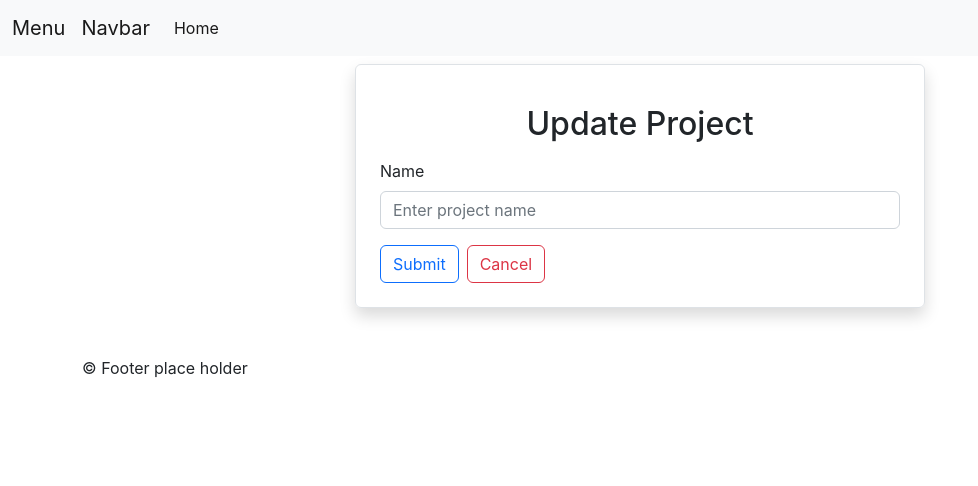
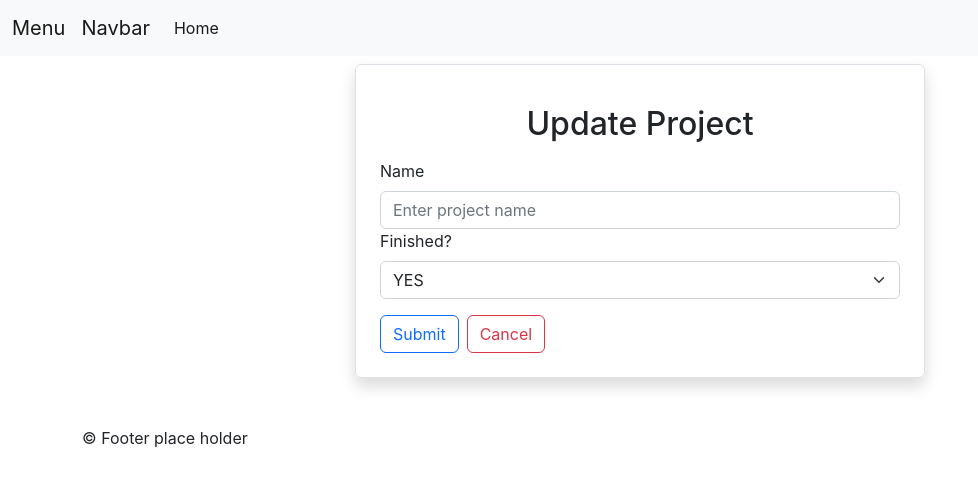
Before and after one commit to pawelNu/frontend-project-manager, a React (Create React App) app: page /update-project/1 in a window 1280 px wide. Shown: the top 486 px of the page, without its empty margins (0-978 px from the left). Built offline with nearby package versions, Linux system fonts and the light colour scheme; no server answers.

Commit message:
v1.0.20231010 1. added finished field to project 2. updated views to new filed finished

```diff
--- a/src/forms/project/AddProject.tsx
+++ b/src/forms/project/AddProject.tsx
@@ -1,14 +1,14 @@
 import { useState } from "react";
 import { Link, useNavigate } from "react-router-dom";
-import { ProjectDto } from "../../interface/Project";
+import { AddProjectDto } from "../../interface/Project";
 import baseUrl from "../../config/config";
 import axios from "axios";
 
 export const AddProject = () => {
     let navigate = useNavigate();
 
-    const [project, setProject] = useState<ProjectDto>({
-        name: "",
+    const [project, setProject] = useState<AddProjectDto>({
+        name: ""
     });
 
     const [error, setError] = useState<String>("");
--- a/src/forms/project/UpdateProject.tsx
+++ b/src/forms/project/UpdateProject.tsx
@@ -11,13 +11,18 @@ export const UpdateProject = () => {
 
     const [project, setProject] = useState<ProjectDto>({
         name: "",
+        finished: "",
     });
 
     const [error, setError] = useState<String>("");
 
-    const { name } = project;
+    const { name, finished } = project;
 
     const onInputChange = (e: React.ChangeEvent<HTMLInputElement>) => {
+        setProject({ ...project, [e.target.name]: e.target.value });
+    };
+
+    const onFinishedChange = (e: React.ChangeEvent<HTMLSelectElement>) => {
         setProject({ ...project, [e.target.name]: e.target.value });
     };
 
@@ -66,6 +71,25 @@ export const UpdateProject = () => {
                                 onChange={(e) => onInputChange(e)}
                             />
                             {error && <p className="text-danger">{error}</p>}
+                            <div className="mb-3">
+                                <label
+                                    htmlFor="finished"
+                                    className="form-label"
+                                >
+                                    Finished?
+                                </label>
+                                {/* TODO add bootstrap css to options list */}
+                                <select
+                                    className="form-select"
+                                    name="finished"
+                                    value={finished}
+                                    onChange={(e) => onFinishedChange(e)}
+                                >
+                                    <option value="YES">YES</option>
+                                    <option value="NO">NO</option>
+                                </select>
+                            </div>
+                            {error && <p className="text-danger">{error}</p>}
                         </div>
                         <button
                             type="submit"
--- a/src/forms/project/ViewProject.tsx
+++ b/src/forms/project/ViewProject.tsx
@@ -8,6 +8,7 @@ export const ViewProject = () => {
     const [project, setProject] = useState<Project>({
         id: "string-string-string-string-string", // this solves the problem with: Type '""' is not assignable to type '`${string}-${string}-${string}-${string}-${string}`'.
         name: "",
+        finished: ""
     });
 
     const { id } = useParams();
@@ -39,6 +40,10 @@ export const ViewProject = () => {
                                     <b>Name: </b>
                                     {project.name}
                                 </li>
+                                <li className="list-group-item">
+                                    <b>Finished?: </b>
+                                    {project.finished}
+                                </li>
                             </ul>
                         </div>
                     </div>
--- a/src/pages/ProjectPage.tsx
+++ b/src/pages/ProjectPage.tsx
@@ -16,8 +16,9 @@ export const ProjectPage = () => {
 
     const getAllProjects = async () => {
         try {
-            const result = await axios.get(`${baseUrl}/projects`);
-            setProjects(result.data);
+            // TODO change url to dynamically created
+            const result = await axios.get(`${baseUrl}/projects?pageNumber=0&pageSize=25`);
+            setProjects(result.data.response.content);
         } catch (error) {
             console.error("Error getting all projects: ", error);
         }
@@ -36,6 +37,7 @@ export const ProjectPage = () => {
         }
     };
 
+    // TODO update to handleSearch after adding filter row
     const handleSearch = useCallback(async () => {
         try {
             const result = await axios.get(
@@ -103,8 +105,11 @@ export const ProjectPage = () => {
                     <table className="table table-bordered table-hover table-sm border">
                         <thead>
                             <tr>
+                                {/* TODO add filter row displayed after clicking button filter */}
                                 <th scope="col">#</th>
+                                {/* TODO add sorting by clicking at column name */}
                                 <th scope="col">Project name</th>
+                                <th scope="col">Finished?</th>
                                 <th scope="col">Actions</th>
                             </tr>
                         </thead>
@@ -113,6 +118,7 @@ export const ProjectPage = () => {
                                 <tr key={project.id}>
                                     <th scope="row">{index + 1}</th>
                                     <td>{project.name}</td>
+                                    <td>{project.finished}</td>
                                     <td>
                                         {/* https://getbootstrap.com/docs/5.3/components/dropdowns/#single-button */}
                                         <div className="dropdown">
```
Also changed, not shown: src/data/projectData.ts (+10 -5 lines), src/interface/Project.ts (+7 -1 lines).
